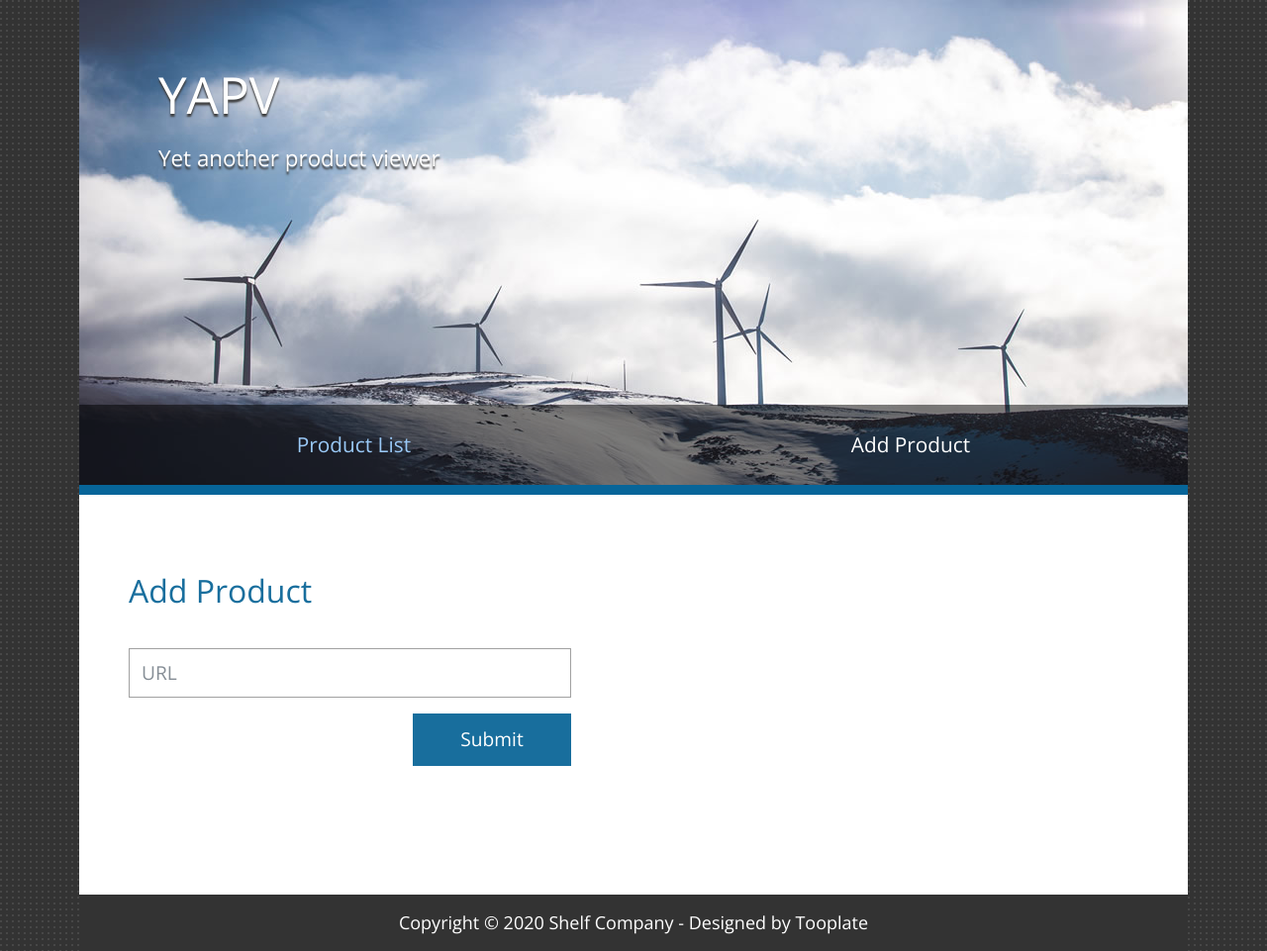
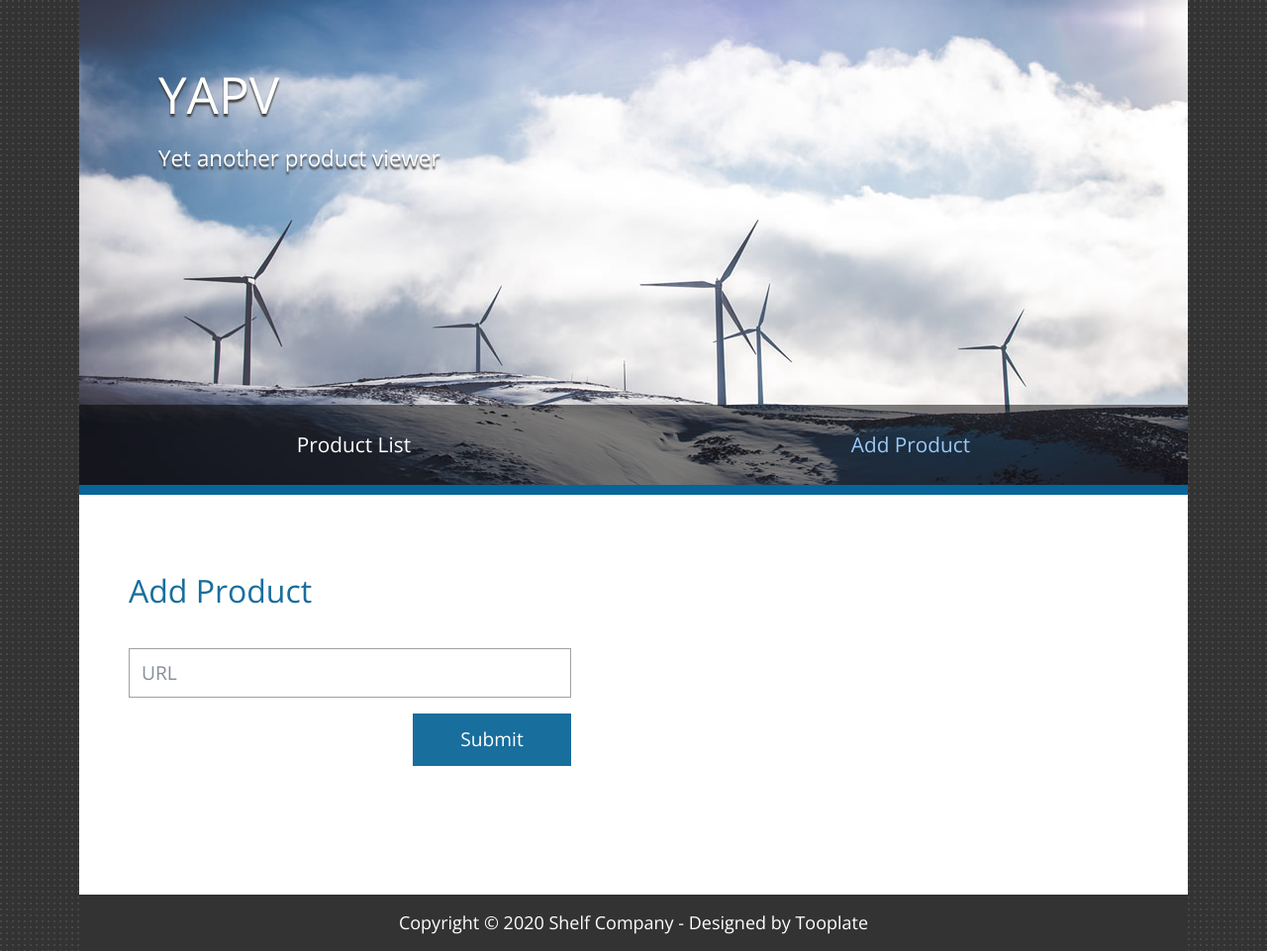
Before and after one commit to aferryc/y-a-p-v, a Django app: page /products/add/ in a window 1280 px wide. Shown: the whole page at 99% size. Run offline with Django 3.2, Linux system fonts and the light colour scheme; some libraries are stand-ins or nearby versions.

Commit message:
formatting

```diff
--- a/template/add_product.html
+++ b/template/add_product.html
@@ -1,6 +1,24 @@
 {% extends 'base.html' %}
 
 {% block content %}
+						<header class="tm-site-header">
+								<h1 class="tm-site-name">YAPV</h1>
+								<p class="tm-site-description">Yet another product viewer</p>
+
+								<nav class="navbar navbar-expand-md tm-main-nav-container">
+										<button class="navbar-toggler" type="button" data-toggle="collapse" data-target="#tmMainNav" aria-controls="tmMainNav" aria-expanded="false" aria-label="Toggle navigation">
+														<i class="fa fa-bars"></i>
+										</button>
+
+										<div class="collapse navbar-collapse tm-main-nav" id="tmMainNav">
+												<ul class="nav nav-fill tm-main-nav-ul">
+														<li class="nav-item"><a class="nav-link" href="{% url 'product-list' %}">Product List</a></li>`
+														<li class="nav-item"><a class="nav-link active" href="{% url 'product-add' %}">Add Product</a></li>
+												</ul>
+										</div>
+								</nav>
+
+						</header>
 						<div class="tm-main-content">
                 <section class="row tm-margin-b-l">
                     <div class="col-12">
--- a/template/base.html
+++ b/template/base.html
@@ -32,24 +32,7 @@ http://www.tooplate.com/view/2092-shelf
     <body>
 
         <div class="container">
-            <header class="tm-site-header">
-                <h1 class="tm-site-name">YAPV</h1>
-                <p class="tm-site-description">Yet another product viewer</p>
 
-                <nav class="navbar navbar-expand-md tm-main-nav-container">
-                    <button class="navbar-toggler" type="button" data-toggle="collapse" data-target="#tmMainNav" aria-controls="tmMainNav" aria-expanded="false" aria-label="Toggle navigation">
-                            <i class="fa fa-bars"></i>
-                    </button>
-
-                    <div class="collapse navbar-collapse tm-main-nav" id="tmMainNav">
-                        <ul class="nav nav-fill tm-main-nav-ul">
-                            <li class="nav-item"><a class="nav-link active" href="{% url 'product-list' %}">Product List</a></li>`
-                            <li class="nav-item"><a class="nav-link" href="{% url 'product-add' %}">Add Product</a></li>
-                        </ul>
-                    </div>
-                </nav>
-
-            </header>
 						{% block content %}
 						{% endblock %}
             <footer>
--- a/yetanotherproductviewer/settings.py
+++ b/yetanotherproductviewer/settings.py
@@ -83,7 +83,7 @@ DATABASES = {
         "USER": os.environ["DB_USER"],
         "PASSWORD": os.environ["DB_PASS"],
         "HOST": os.environ["DB_HOST"],
-        "PORT": os.environ["DB_PORT"]
+        "PORT": os.environ["DB_PORT"],
     }
 }
 
```
Also changed, not shown: template/detail.html (+18 -0 lines), template/index.html (+18 -0 lines), products/migrations/0002_auto_20200301_0112.py, products/migrations/0003_auto_20200301_0117.py.
